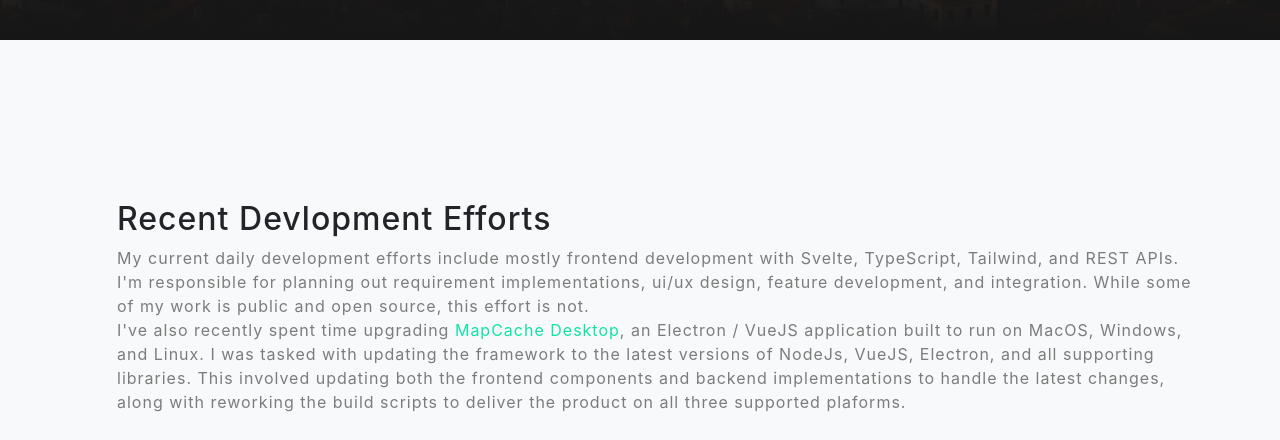
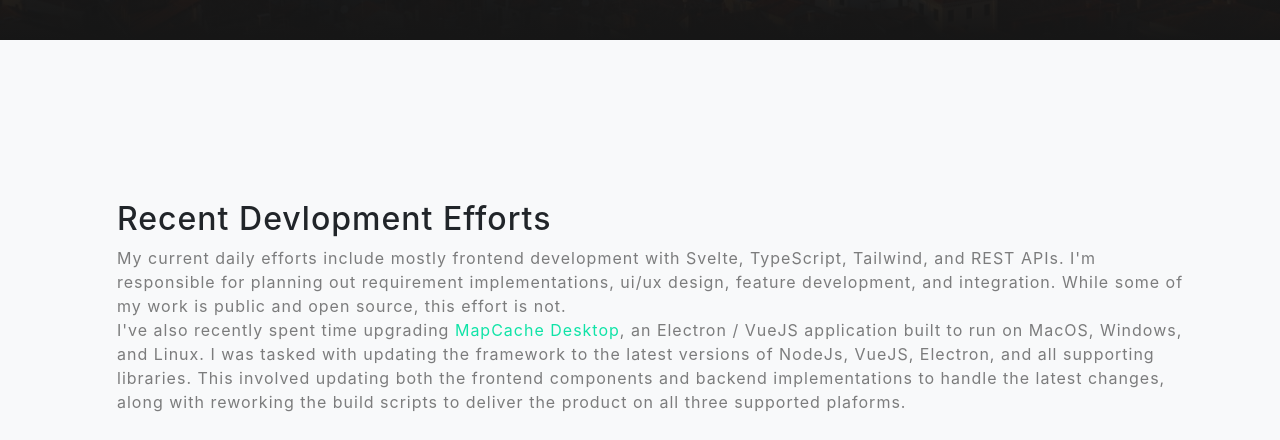
Before and after one commit to jclark118/jclark118.github.io, a website with bundled scripts: page index.html in a window 1280 px wide. Shown: the part 760-1200 px from the top of the page. Built offline with nearby package versions, Linux system fonts and the light colour scheme.

Commit message:
Update index.html
description update

```diff
--- a/index.html
+++ b/index.html
@@ -69,7 +69,7 @@
         <div class="col-12">
           <div class="featured-text text-center text-lg-left">
             <h2>Recent Devlopment Efforts</h2>
-            <p class="text-black-50 mb-0">My current daily development efforts include mostly frontend development with Svelte, TypeScript, Tailwind, and REST APIs.  I'm responsible for planning out requirement implementations, ui/ux design, feature development, and integration.  While some of my work is public and open source, this effort is not.</p>
+            <p class="text-black-50 mb-0">My current daily efforts include mostly frontend development with Svelte, TypeScript, Tailwind, and REST APIs.  I'm responsible for planning out requirement implementations, ui/ux design, feature development, and integration.  While some of my work is public and open source, this effort is not.</p>
             <p class="text-black-50 mb-0">I've also recently spent time upgrading <a href="https://github.com/ngageoint/geopackage-mapcache-electron" target="_blank" class="text-sub-link">MapCache Desktop</a>, an Electron / VueJS application built to run on MacOS, Windows, and Linux.  I was tasked with updating the framework to the latest versions of NodeJs, VueJS, Electron, and all supporting libraries.  This involved updating both the frontend components and backend implementations to handle the latest changes, along with reworking the build scripts to deliver the product on all three supported plaforms.</p>
           </div>
         </div>
```
